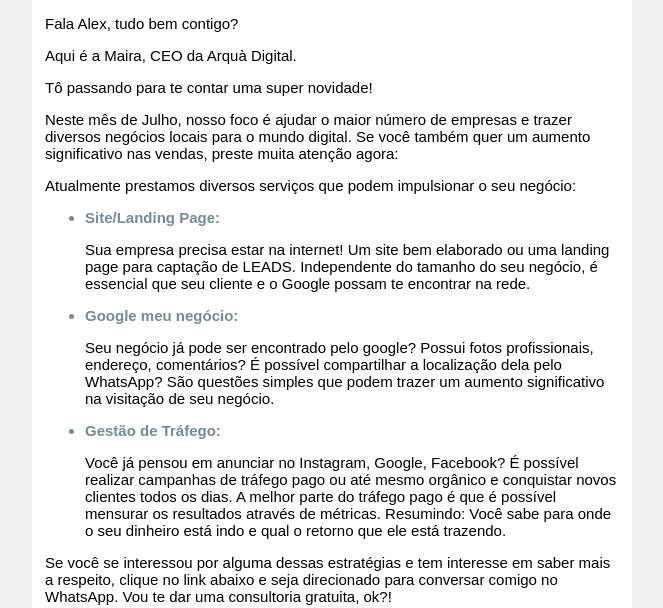
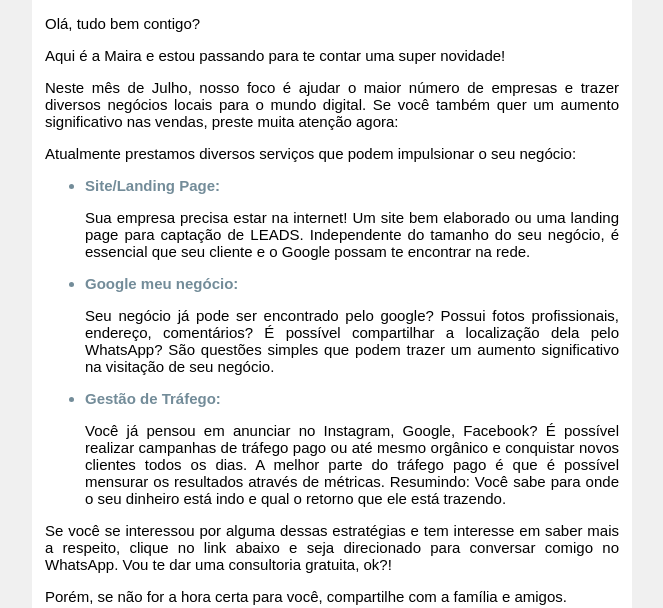
Before and after one commit to mairazampieron/Projeto-Arqua, a plain HTML site: page newsletter.html in a window 1280 px wide. Shown: the part 245-853 px from the top of the page, without its empty margins (308-971 px from the left). Drawn offline with Linux system fonts and the light colour scheme.

Commit message:
atualiazado informações

```diff
--- a/newsletter.html
+++ b/newsletter.html
@@ -18,22 +18,21 @@
 <body style="background-color: #f0f0f0;">
 
 
-    <table style="width:600px; margin:20px auto;font-family: sans-serif; font-size: 15px; background-color: #fff; padding: 10px 10px;">
+    <table style="width:600px; margin:20px auto;font-family: sans-serif; font-size: 15px; background-color: #fff; padding: 10px 10px;     text-align: justify;">
 
         <tr>
             <td colspan="4" align="center";>
                 <a href="#"><img style="border: 0; display: block; margin: 10px 10px 0; width: 200px;" src="https://i.pinimg.com/564x/31/e3/43/31e34349ebb6b0858657fad08f3ed6ec.jpg" alt="Arquà Digital"></a>
             </td>
+
         </tr>
 
         <div style="padding: 20px; margin-top: 0;">
             <tr>
                 <td colspan="4;" style="margin-top:0;">
-                    <p>Fala Alex, tudo bem contigo?</p>
+                    <p>Olá, tudo bem contigo?</p>
 
-            <p>Aqui é a Maira, CEO da Arquà Digital. </p>
-
-            <p>Tô passando para te contar uma super novidade!</p>
+            <p>Aqui é a Maira e estou passando para te contar uma super novidade!</p>
 
             <p>Neste mês de Julho, nosso foco é ajudar o maior número de empresas e trazer diversos negócios locais para o mundo digital. Se você também quer um aumento significativo nas vendas, preste muita atenção agora:</p>
 
```
